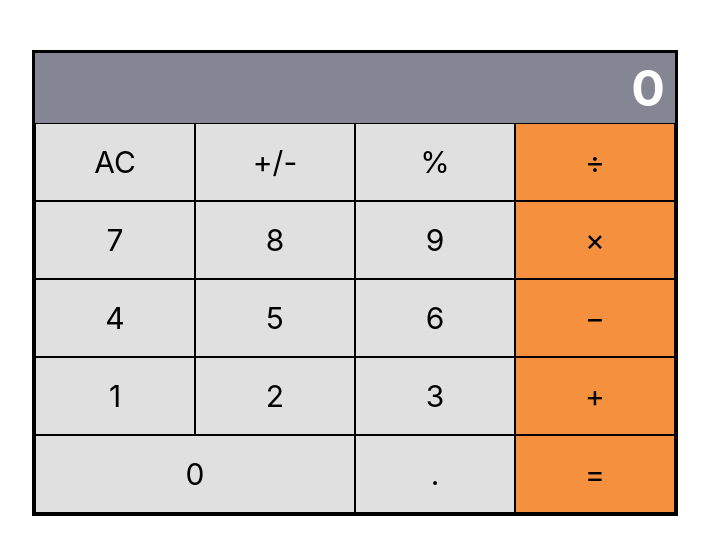
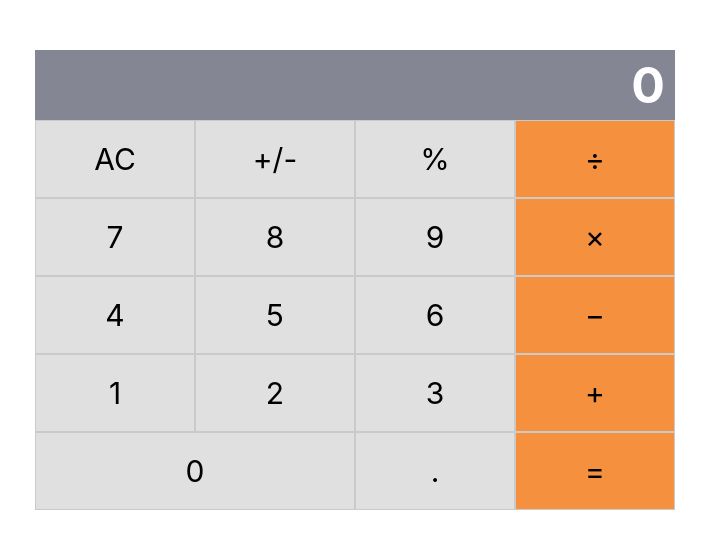
Before and after one commit to emmyobonyo/Math-Magicians-React, a React (Create React App) app: page / in a window 1280 px wide. Shown: the top 554 px of the page, without its empty margins (285-994 px from the left). Built offline with nearby package versions, Linux system fonts and the light colour scheme.

Commit message:
Change color of button borders and removed the outside border

```diff
--- a/src/App.css
+++ b/src/App.css
@@ -6,7 +6,6 @@ body {
   width: 50%;
   margin: auto;
   margin-top: 50px;
-  border: 3px solid black;
 }
 
 .calculator-screen {
@@ -29,7 +28,7 @@ body {
 
 .calculator-button {
   background-color: #e0e0e0;
-  border: 1px solid black;
+  border: 1px solid #CaCaCa;
   padding: 20px;
   font-size: 30px;
   text-align: center;
@@ -46,7 +45,7 @@ body {
 
 .calculator-button-bottom {
   background-color: #e0e0e0;
-  border: 1px solid black;
+  border: 1px solid #CaCaCa;
   padding: 20px;
   font-size: 30px;
   text-align: center;
```
